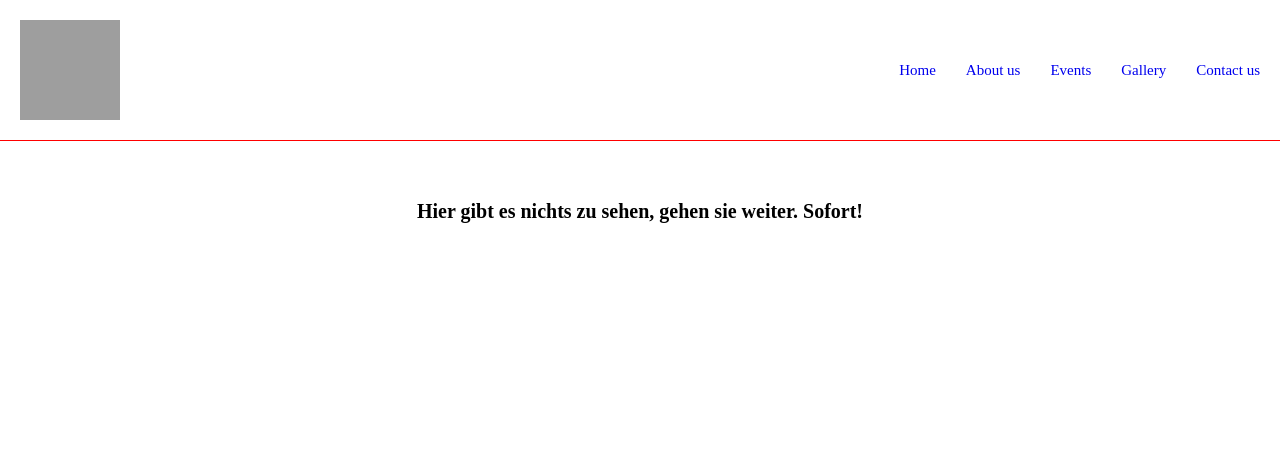
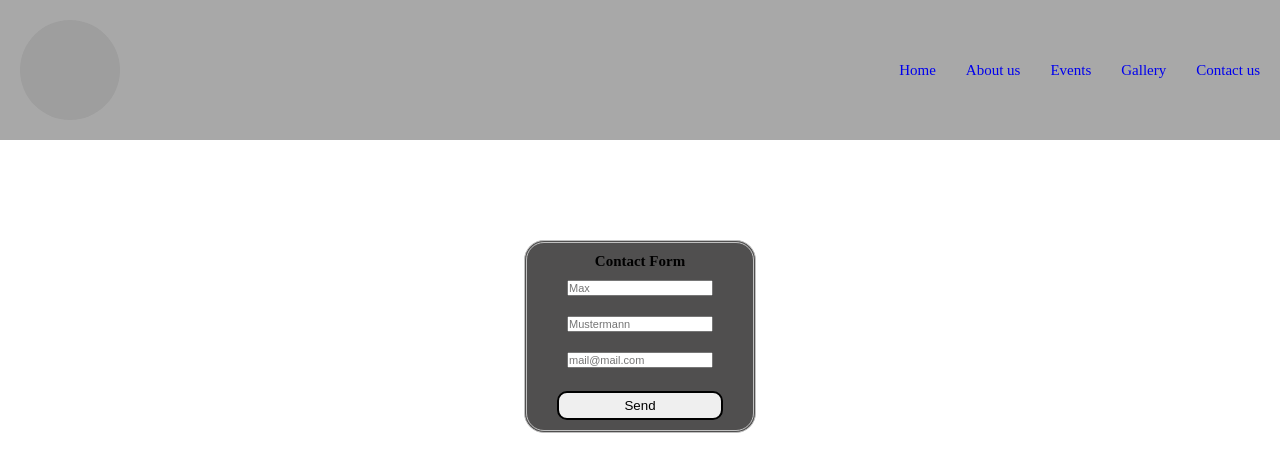
Before and after one commit to BrianN195/last-uib-exersice-refernce, a website: page contactus.html in a window 1280 px wide. Drawn offline with Linux system fonts and the light colour scheme; grey boxes are pictures that could not be loaded.

Commit message:
finished

```diff
--- a/contactus.html
+++ b/contactus.html
@@ -36,7 +36,21 @@
       </nav>
     </header>
     <main>
-        <h1>Hier gibt es nichts zu sehen, gehen sie weiter. Sofort!</h1>
+          <div class="contact-form">
+      <h2>Contact Form</h2>
+      <form>
+        <label for="">
+            <input type="text" name="First-Name" id="" placeholder="Max">
+        </label>
+        <label for="">
+            <input type="text" name="Last-Name" id="" placeholder="Mustermann">
+        </label>
+        <label for="">
+            <input type="email" name="email" id="" placeholder="mail@mail.com">
+        </label>
+        <button>Send</button>
+      </form>
+    </div>
     </main>
 </body>
 </html>
--- a/styles/style.scss
+++ b/styles/style.scss
@@ -1,4 +1,7 @@
 // -----Ich entschuldige mich jetzt schonmal, ich habe einen Tag erwischt an dem ich mich einfach nicht konzentrieren kann.
+// ------Das hintergrundbild habe ich wissentlich weggelassen da ich nicht wusste was ich dafür nehmen soll.
+// ------Wie ich ein Hintergrundbild einfüge, es sich nicht wiederholen lasse etc. weiß ich.
+// ------Dafür habe ich eine kleine Animation eingebaut.
 
 *{
     margin:0;
@@ -8,27 +11,28 @@
 :root{
     font-size: 62.5%;
 }
-
+// --------------auf Variablen habe ich ausnahmsweise mal verzichtet
 // ------------zum besser arbeiten werte gegeben
 img{
     width: 300px;
     aspect-ratio: 1;
     object-fit: cover;
 }
-// ------------------Header noch nicht fertig!------------------------
+// --------------------------------------------------
 header{
+    background-color: rgb(168, 168, 168);
     padding: 2rem;
     width: 100vw;
     display: flex;
     // gap: 0 30em;
     justify-content: space-between;
     align-items: center;
-    outline: 1px solid red;
+    // outline: 1px solid red;
     img{
         width: 10em;
         aspect-ratio: 1;
         object-fit: cover;
-
+        border-radius: 50%;
     }
     nav{
 
@@ -98,4 +102,55 @@ h1{
         font-size: 2rem;
         text-align: center;
     }
+    &:hover{
+        animation: cards 1s;
+    }
 }
+@keyframes cards{
+    from{
+        scale: 1;
+    }
+    to{
+        scale: 1.1;
+    }
+}
+// ------------------------------------
+.contact-form {
+    margin-top: 10em;
+  display: flex;
+  flex-direction: column;
+  align-items: center;
+  background-color: rgb(80, 79, 79);
+  max-width: fit-content;
+  padding: 1em 3em;
+  border: 3px double silver;
+  border-radius: 20px;
+  /* ------------------------ */
+  form {
+    display: flex;
+    flex-direction: column;
+    /* ------------------------------- */
+    label {
+      display: flex;
+      flex-direction: column;
+      margin: 1em;
+      /* ----------------------------- */
+      input {
+        font-size: 1.1rem;
+      }
+    }
+    /* ------------------------------- */
+    button {
+      margin-top: 1em;
+      padding: 0.5rem 1rem;
+      border: 2px solid black;
+      border-radius: 10px;
+      /* % bei Radius besser für Kreise als Rechtecke */
+    }
+    button:hover {
+      color: white;
+      background-color: black;
+    }
+    /* ---------------------------------- */
+  }
+}
```
Also changed, not shown: styles/style.css, 1 other file.
